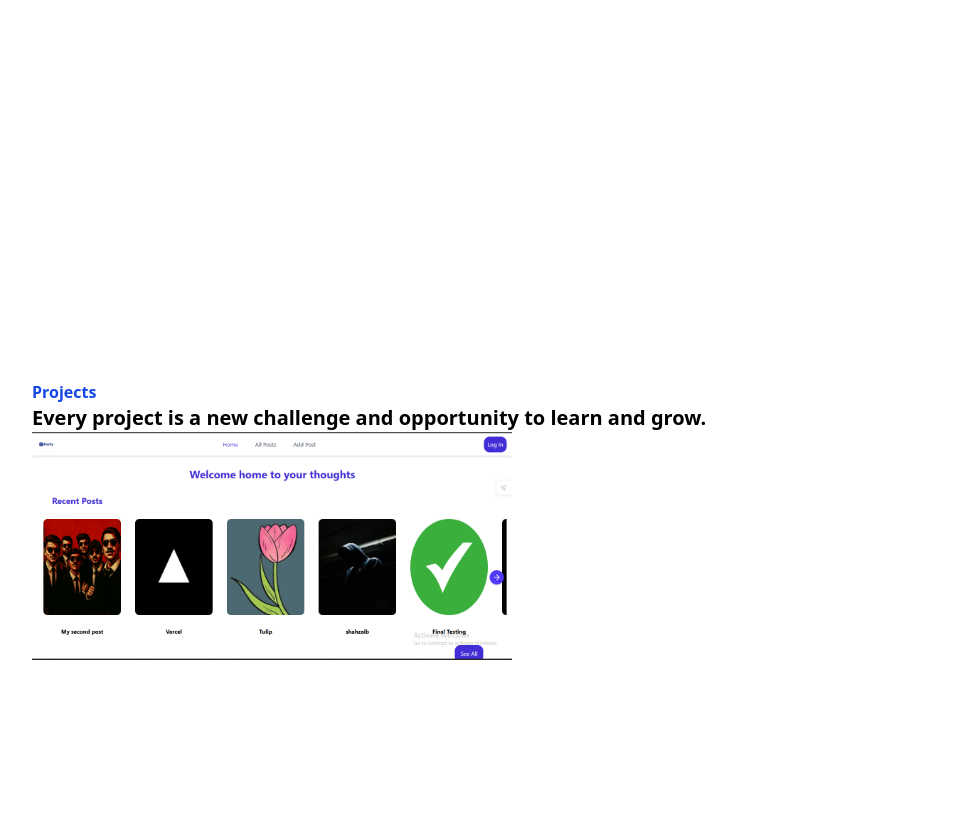
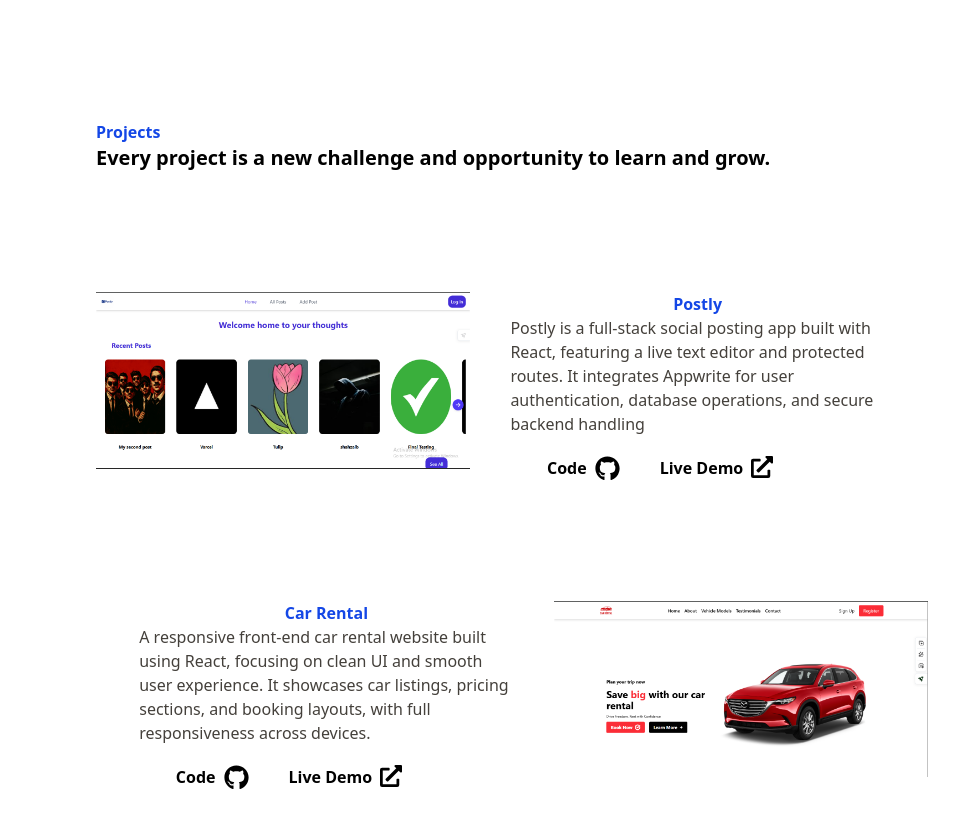
Before and after one commit to Aman-khan8/Portfolio, a React (Vite) app: page / in a window 1280 px wide. Shown: the part 1560-2388 px from the top of the page, without its empty margins (128-1087 px from the left). After the commit the page ends 2350 px from the top, so only its background shows below. Built offline with nearby package versions, Linux system fonts and the light colour scheme.

Commit message:
Added Project section

```diff
--- a/Sections/Projects.jsx
+++ /dev/null
@@ -1,24 +0,0 @@
-import React from "react";
-import project1 from "../src/assets/project1.png"
-
-function Projects(){
-return <>
-         <div className="h-full flex justify-center items-center">
-
-            <div className="w-[75%] flex-col justify-center items-center">
-                 <div className="flex-col ">
-            <h2 className="text-blue-700 font-bold">Projects</h2>
-            <span className="text-xl font-bold">Every project is a new challenge and opportunity to learn and grow.</span>
-            </div>
-                <div className="w-full">
-                    <div className="w-[50%]">
-                     <img src={project1} alt="project" />
-                    </div>
-                </div>
-            </div>
-             </div>
-
-</>
-}
-
-export default Projects
--- a/src/App.jsx
+++ b/src/App.jsx
@@ -1,8 +1,8 @@
 
-import Home from '../Sections/home'
-import Navbar from "../Components/navbar"
-import About from '../Sections/Aboutme'
-import Projects  from '../Sections/Projects'
+import Home from './Sections/home'
+import Navbar from "./Components/navbar"
+import About from './Sections/Aboutme'
+import Projects  from './Sections/Projects'
 function App() {
 
 
@@ -16,7 +16,7 @@
       <section id='About' className='w-full h-screen'>
       <About/>
       </section>
-             <section id='Projects' className='w-full h-screen'>
+             <section id='Projects' className='w-full '>
       <Projects/>
       </section>
     </>
--- a/Components/navbar.jsx
+++ b/src/Components/navbar.jsx
@@ -27,7 +27,9 @@
   to={item.path}
   smooth={true}
   duration={500}
-                            className="cursor-pointer"
+  spy={true}
+  activeClass="text-blue-700 font-bold" // Tailwind classes
+  className="cursor-pointer hover:text-gray-700"
 >
   {item.Children}
 </Link>
--- /dev/null
+++ b/src/Components/projectCard.jsx
@@ -0,0 +1,42 @@
+import React from "react";
+import { FaExternalLinkAlt, FaGithub } from "react-icons/fa";
+
+function ProjectCard(props) {
+  return (
+    <div
+      className={`w-full flex gap-x-10 md:mt-30 ${
+        props.reverse ? "flex-row-reverse" : "flex-row"
+      }`}
+    >
+      <div className="w-[45%]">
+        <img src={props.image} alt="project" />
+      </div>
+
+      <div className="w-[45%]">
+        <h2 className="font-bold text-blue-700 flex justify-center">
+          {props.title}
+        </h2>
+
+        <span className="text-stone-700">{props.description}</span>
+
+        <div className="flex gap-x-10 md:mt-5 w-[80%] justify-center">
+          <a href={props.codeLink} target="_blank" rel="noopener noreferrer">
+            <div className="flex font-bold gap-x-2 cursor-pointer hover:text-gray-500">
+              <span >Code</span>
+              <FaGithub size={25}  />
+            </div>
+          </a>
+
+          <a href={props.liveDemoLink} target="_blank" rel="noopener noreferrer">
+            <div className="flex font-bold gap-x-2 cursor-pointer hover:text-gray-500">
+              <span className="">Live Demo</span>
+              <FaExternalLinkAlt size={22} className="" />
+            </div>
+          </a>
+        </div>
+      </div>
+    </div>
+  );
+}
+
+export default ProjectCard;
--- a/Sections/Aboutme.jsx
+++ b/src/Sections/Aboutme.jsx
@@ -1,5 +1,5 @@
 import React from "react";
-import aboutmePic from "../src/assets/aboutmePic.jpg"
+import aboutmePic from "../assets/aboutmePic.jpg"
 function About(){
     return <>
     <div className="h-full flex   justify-center items-center  ">
--- /dev/null
+++ b/src/Sections/Projects.jsx
@@ -0,0 +1,26 @@
+import React from "react";
+import project1 from "../assets/project1.png"
+import project2 from "../assets/project2.png"
+
+import ProjectCard from "../Components/projectCard";
+
+function Projects(){
+return <>
+         <div className=" flex justify-center items-center">
+
+            <div className="w-[65%] flex-col justify-center items-center">
+                 <div className="flex-col ">
+            <h2 className="text-blue-700 font-bold">Projects</h2>
+            <span className="text-xl font-bold">Every project is a new challenge and opportunity to learn and grow.</span>
+            </div>
+              <ProjectCard title="Postly" description="Postly is a full-stack social posting app built with React, featuring a live text editor and protected routes. It integrates Appwrite for user authentication, database operations, and secure backend handling" image={project1} codeLink="https://github.com/Aman-khan8/Postly" liveDemoLink="https://postly-five.vercel.app/"   reverse={false}/>
+
+              <ProjectCard title="Car Rental" description="A responsive front-end car rental website built using React, focusing on clean UI and smooth user experience. It showcases car listings, pricing sections, and booking layouts, with full responsiveness across devices." image={project2} codeLink="https://github.com/Aman-khan8/Car-Rental" liveDemoLink="https://aman-khan8.github.io/Car-Rental/"   reverse={true}/>
+
+            </div>
+             </div>
+
+</>
+}
+
+export default Projects
--- a/Sections/home.jsx
+++ b/src/Sections/home.jsx
@@ -1,5 +1,5 @@
 
-import ProfilePic from '../src/assets/AmanKhanpic.jpg'
+import ProfilePic from "../assets/AmanKhanpic.jpg"
 import { useEffect, useRef } from "react";
 import Typed from "typed.js";
 import { FaLinkedin,FaGithub } from 'react-icons/fa';
```
Also changed, not shown: src/assets/project2.png (renamed from src/assets/p2.png), src/index.css (line endings or trailing spaces). Lines whose indentation alone changed are shown as unchanged.
